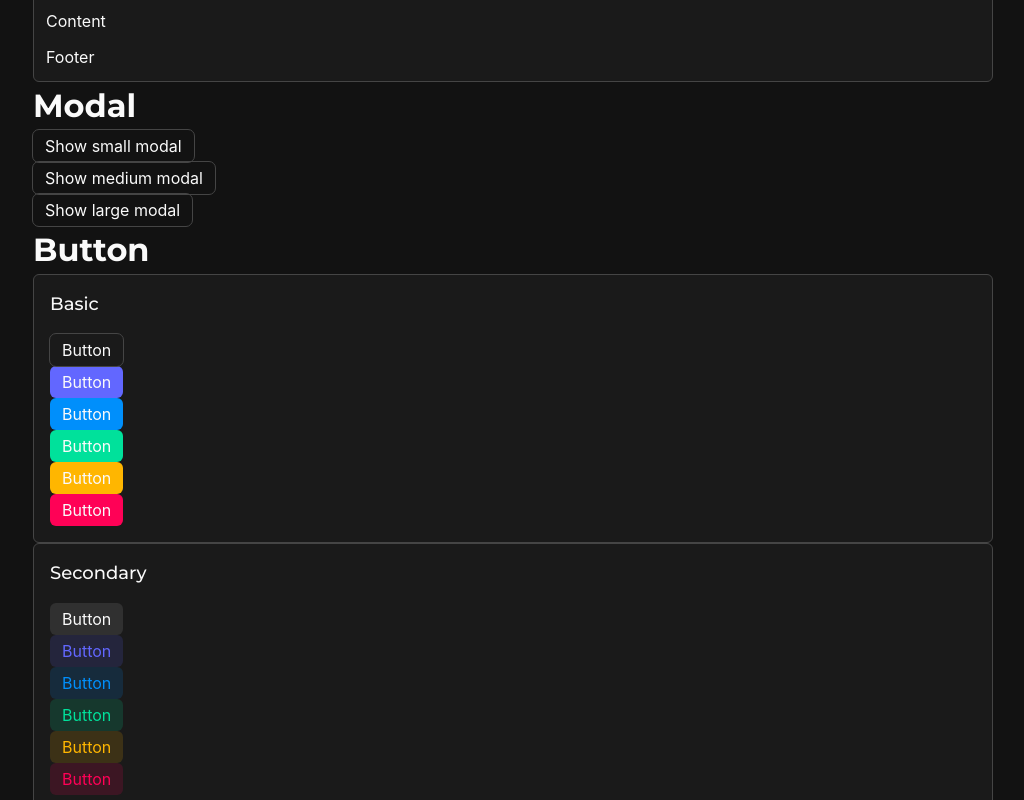
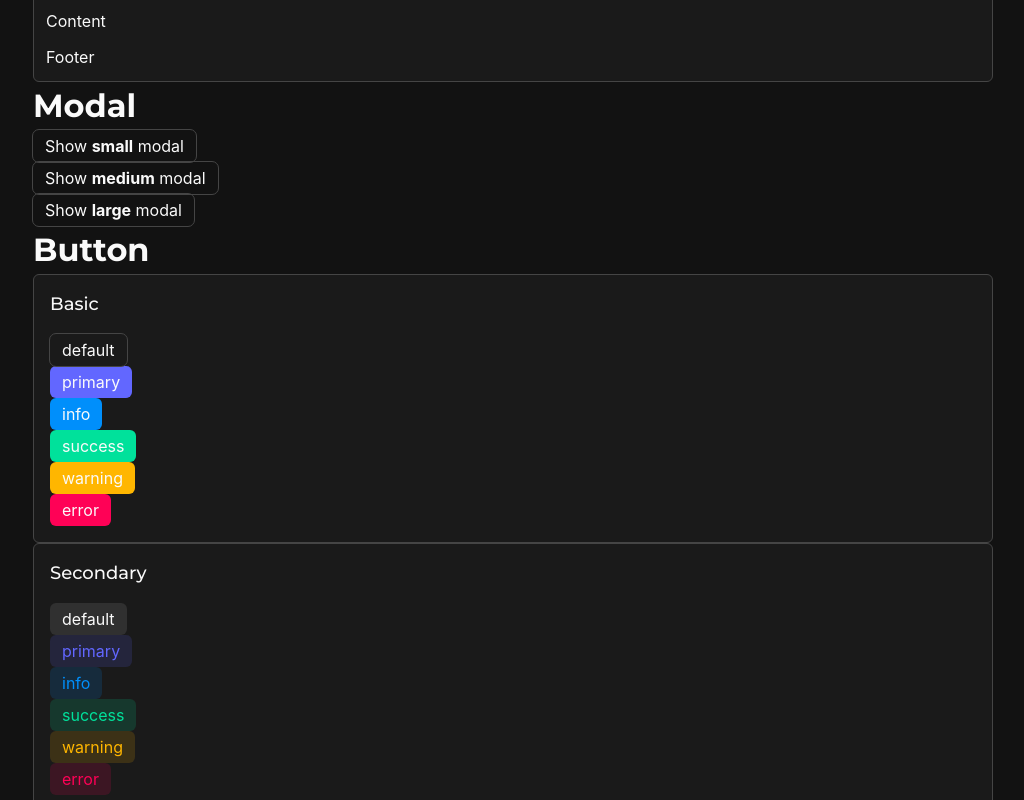
Before and after one commit to dazeGG/money-tracker, a Vue app: page /x3ui-preview in a window 1280 px wide. Shown: the part 480-1280 px from the top of the page, without its empty margins (127-1151 px from the left). Built offline with nearby package versions, Linux system fonts and the light colour scheme.

Commit message:
refactor(X3UI preview): some buttons and modals view refactor

```diff
--- a/src/components/X3UIPreview.vue
+++ b/src/components/X3UIPreview.vue
@@ -14,9 +14,9 @@
 			</div>
 			<span class="h1">Modal</span>
 			<div class="flex gap-2">
-				<X3Button @click="showModals.small = true">Show small modal</X3Button>
-				<X3Button @click="showModals.medium = true">Show medium modal</X3Button>
-				<X3Button @click="showModals.large = true">Show large modal</X3Button>
+				<X3Button @click="showModals.small = true">Show <b>small</b> modal</X3Button>
+				<X3Button @click="showModals.medium = true">Show <b>medium</b> modal</X3Button>
+				<X3Button @click="showModals.large = true">Show <b>large</b> modal</X3Button>
 			</div>
 			<X3Modal v-for="(size, index) in sizes" :key="index" v-model:show="showModals[size]" :size="size" title="Modal" />
 			<span class="h1">Button</span>
@@ -27,7 +27,7 @@
 					</template>
 					<template #default>
 						<div class="flex gap-2 flex-wrap">
-							<X3Button v-for="(buttonType, index) in ButtonTypes" :key="index" :type="buttonType">Button</X3Button>
+							<X3Button v-for="(buttonType, index) in ButtonTypes" :key="index" :type="buttonType">{{ buttonType }}</X3Button>
 						</div>
 					</template>
 				</X3Card>
@@ -38,7 +38,7 @@
 					<template #default>
 						<div class="flex gap-2 flex-wrap">
 							<X3Button v-for="(buttonType, index) in ButtonTypes" :key="index" :type="buttonType" secondary>
-								Button
+								{{ buttonType }}
 							</X3Button>
 						</div>
 					</template>
```
